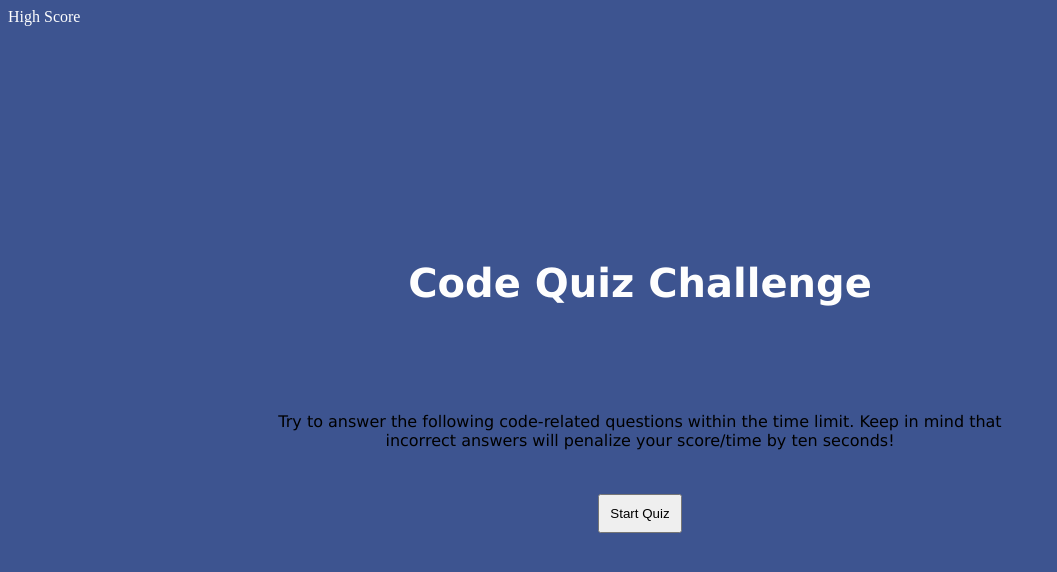
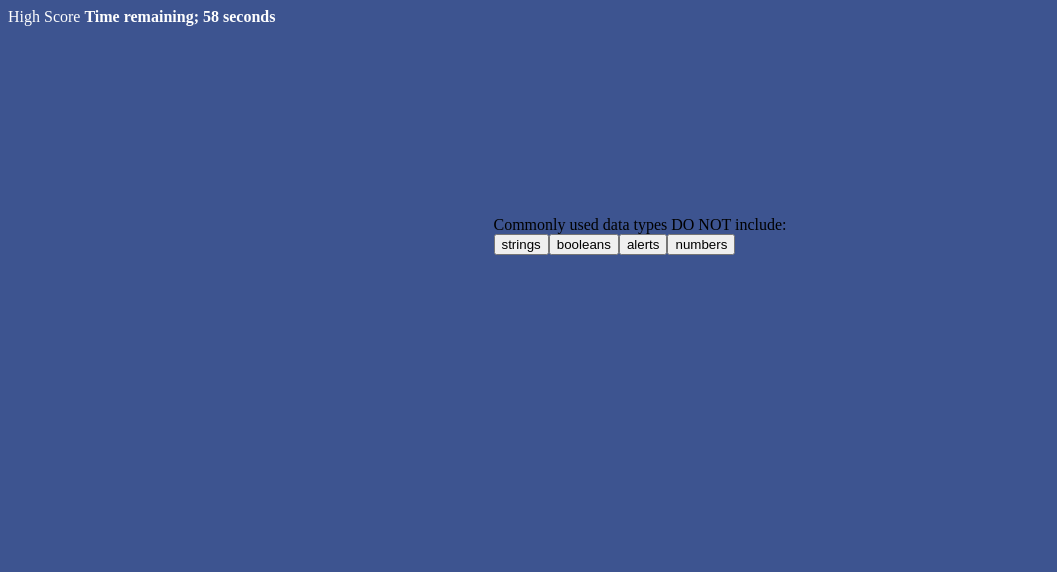
Before and after one commit to sflores926/Code-Quiz, a plain HTML site: page index.html in a window 1280 px wide. Both pictures are taken after a click on the button "Start Quiz". Shown: the whole page, without its empty margins (0-1057 px from the left). Drawn offline with Linux system fonts and the light colour scheme.

Commit message:
added a function to create a timer for the quiz, improved the function to makeQuiz

```diff
--- a/assets/css/style.css
+++ b/assets/css/style.css
@@ -12,6 +12,7 @@ body {
 #time-remaining {
     color: rgb(254, 254, 254);
     font-size: 16px;
+    display: inline;
 }
 
 .container {
--- a/assets/js/script.js
+++ b/assets/js/script.js
@@ -2,42 +2,120 @@
     var quizContainer = document.getElementById('quiz');
     var resultsContainer = document.getElementById('results');
     var submitButton = document.getElementById('submit');
-    var startButton = document.getElementById('start-buttom');
+    var startButton = document.getElementById('start-btn-btn');
     var scoresButton = document.getElementById('scores');
+    var secondsLeft = 60;
+    var countDown = document.getElementById('time-remaining')
+
     var questions= [
       {
-        title: 'Commonly used data types DO NOT include: ',
+        question: 'Commonly used data types DO NOT include: ',
         options: [ 'strings', 'booleans', 'alerts', 'numbers'],
         correctAnswer: 2
 
       },
 
       {
-          title: 'The condition in an if/else statement is enclosed within _______.',
+          question: 'The condition in an if/else statement is enclosed within _______.',
           options: ['quotes', 'curly brackets', 'parentheses', 'square brackets'],
           correctAnswer: 2
       },
 
       {
-          title: 'Arrays in JavaScript can be used to store ______.',
+          question: 'Arrays in JavaScript can be used to store ______.',
           options: ['numbers and strings', 'other arrays', 'booleans', 'all of the above'],
           correctAnswer: 3
       },
 
       {
-          title: 'String values must be enclosed within _______ when being assigned to variables.',
+          question: 'String values must be enclosed within _______ when being assigned to variables.',
           options: ['commas', 'curly brackets', 'quotas', 'parentheses'],
           correctAnswer: 2
       },
 
       {
-          title: 'A very useful tool used during development and debugging for printing content to the debugger is:',
+          question: 'A very useful tool used during development and debugging for printing content to the debugger is:',
           options: ['JavaScript', 'terminal/bash', 'for loops', 'console.log'],
           correctAnswer: 3
       }
 
     ];
 
-    console.log(questions);
+    // console.log(questions);
 
-    //function for questions
+
+
+
+function checkAnswer(event){
+        console.log(event.target.innerText);
+
+    }
+
+function setTime() {
+    var interval = setInterval(function(){
+        --secondsLeft;
+       countDown.textContent= "Time remaining; " + secondsLeft + " seconds";
+        if (secondsLeft === 0) {
+             clearInterval(timerInterval);
+            }
+          }, 1000);
+        }
+document.getElementById("start-btn-btn").addEventListener("click", setTime);
+
+function generateQuiz(){
+
+//function for questions
+function makeQuiz() {
+    var output = [];
+    var options = [];
+
+
+
+            for(letter of questions[0].options) {
+                options.push(
+                    '<label>'
+                        + '<button onclick= "checkAnswer(event)" value = "'+letter+'">'
+                        + letter + '</button>'
+                    + '</label>'
+                );
+            }
+            output.push(
+                '<div class = "question">' + questions[0].question + '</div>'
+                + '<div class = "options">' + options.join('') + '</div>'
+            );
+
+console.log(output);
+
+
+    quizContainer.innerHTML = output.join('');
+    }
+
+
+
+//show results
+function showResults() {
+    var answerContainer = quizContainer.querySelectorAll('.options');
+
+    var userAnswer = '';
+    var numCorrect = 0;
+
+    for(var i=0; i<questions.length; i++){
+        userAnswer = (answerContainer[i].querySelector('input[name = question '+i+']:checked')||{}).value;
+        if(userAnswer === questions[i].correctAnswer){
+            numCorrect++;
+            answerContainer[i].style.color = 'lightgreen';
+        }
+        else{
+            answerContainer[i].style.color = 'red';
+        }
+    }
+    resultsContainer.innerHTML = numCorrect + ' out of ' + questions.length;
+
+}
+
+
+makeQuiz();
+// submitButton.addEventListener('click', showResults);
+}
+
+startButton.addEventListener('click', generateQuiz);
```
